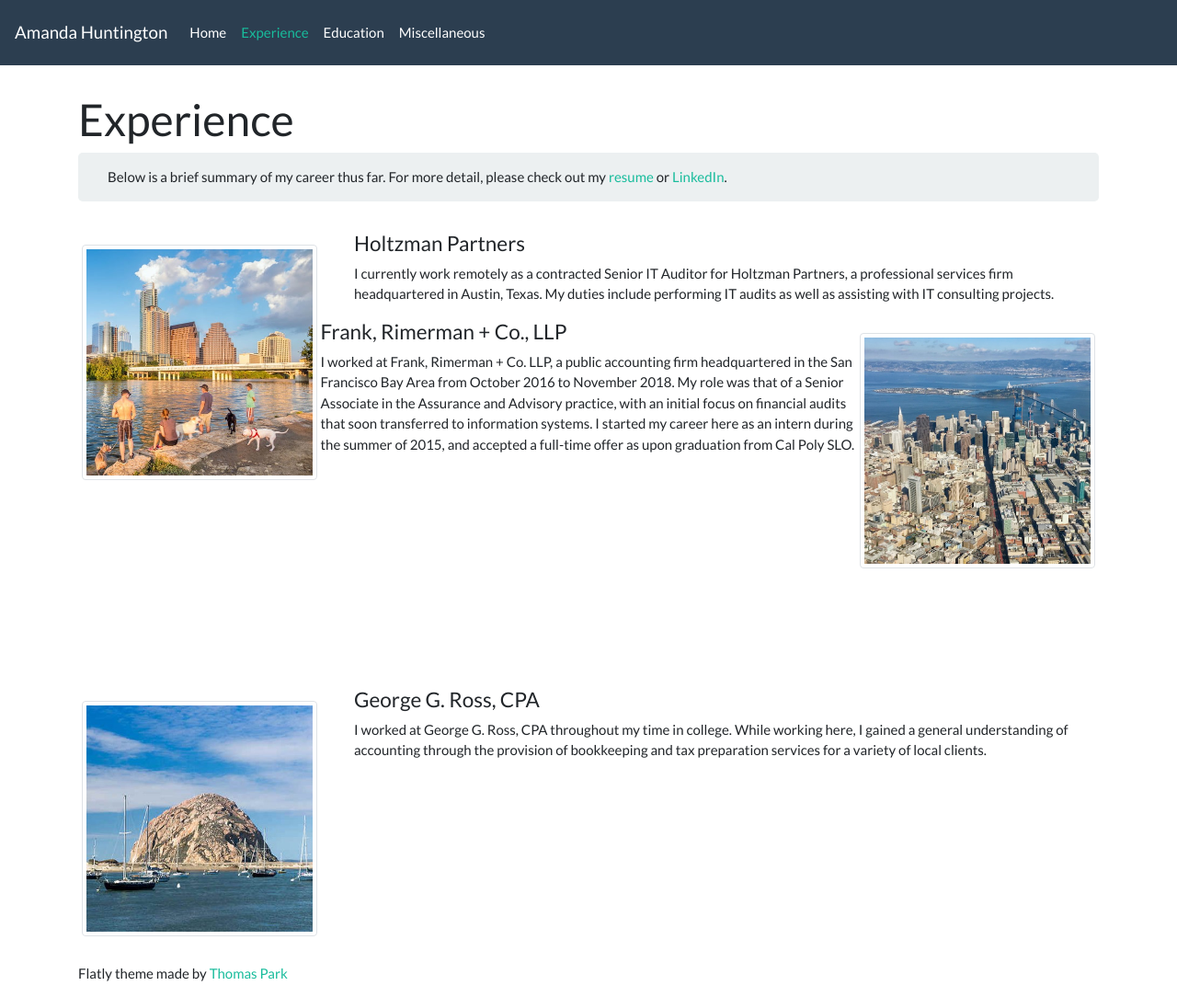
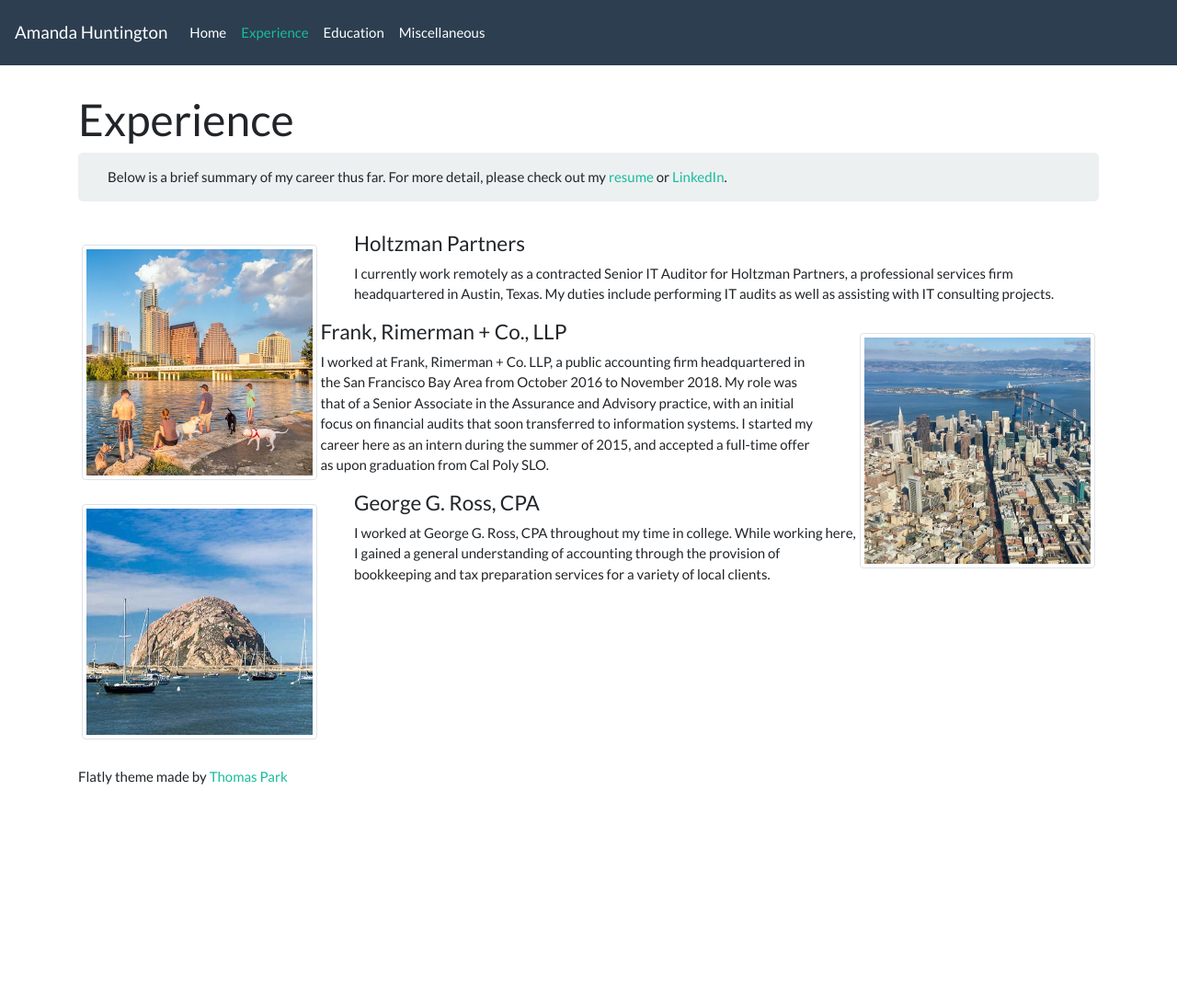
Before and after one commit to anhuntington/anhuntington.github.io, a Jekyll site: the page built from experience.html, in a window 1280 px wide. Shown: the whole page at 92% size. Built offline with Jekyll 4.4.1, drawn with Linux system fonts in a browser that asks for light colours; after the commit the page ends 900 px from its top, so only the background shows below that.

Commit message:
Update experience.html

```diff
--- a/experience.html
+++ b/experience.html
@@ -19,8 +19,9 @@
       My duties include performing IT audits as well as assisting with IT consulting projects.
     </p>
   </div>
-<div style="min-height: 400px">
+<div style="min-height: 300px">
   <img class="img-thumbnail image-right" src="{{ '/assets/sf.jpg' | prepend: site.baseurl }}"/>
+  <div class="comment-left">
   <h4>Frank, Rimerman + Co., LLP</h4>
   <p>
   I worked at Frank, Rimerman + Co. LLP, a public accounting firm headquartered in the San Francisco Bay Area from October 2016 to November 2018.
```
